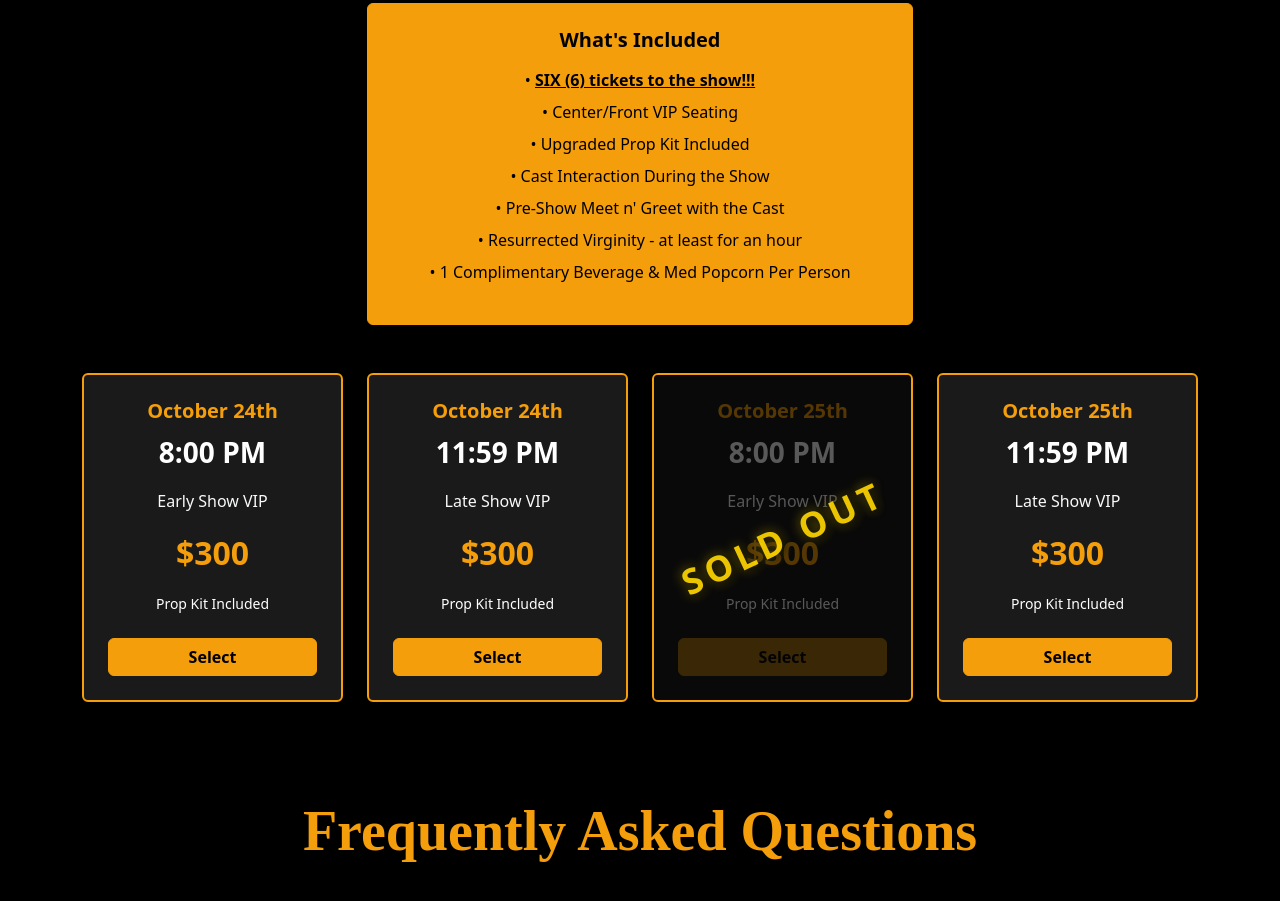
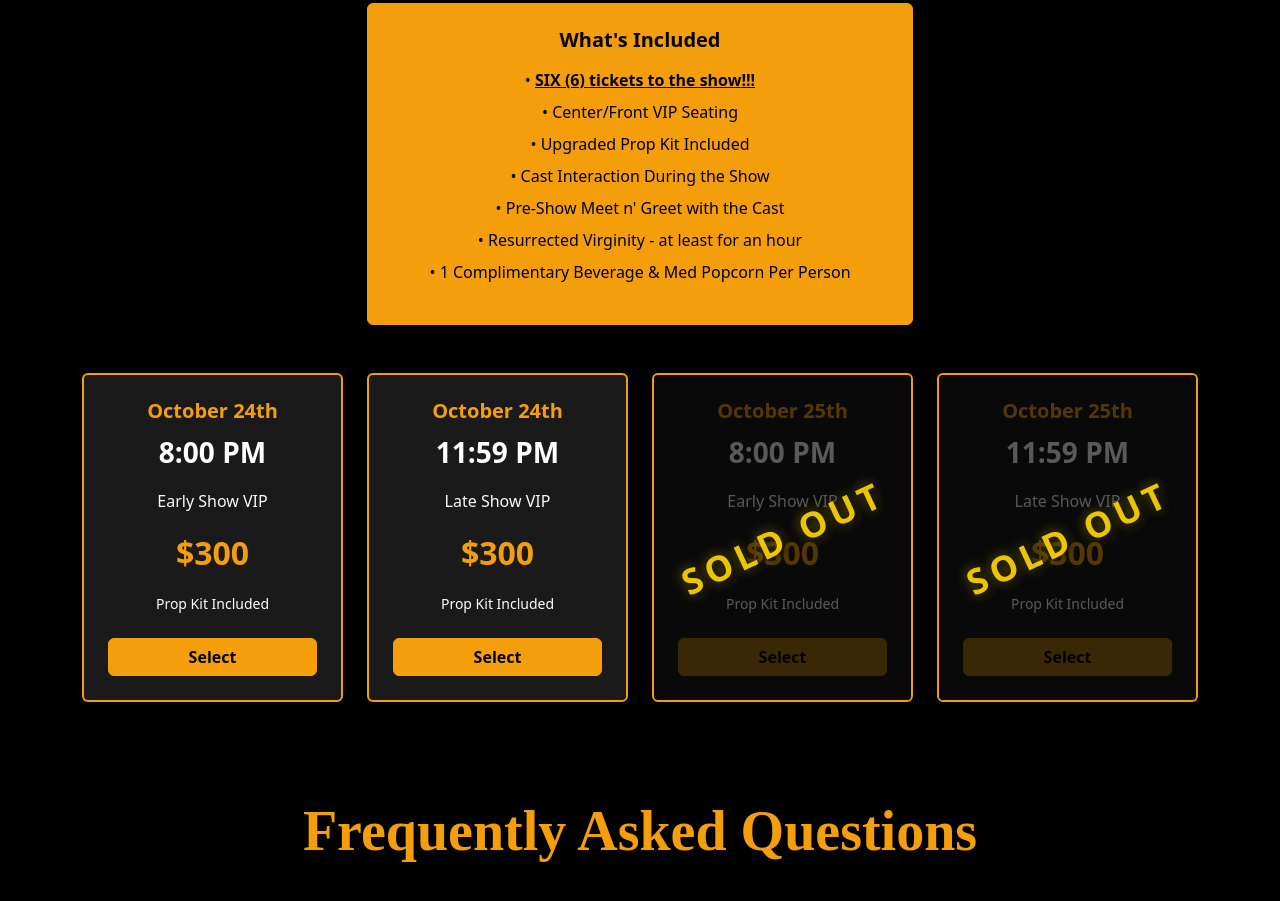
Before and after one commit to jessemarple/rhps2025, an Astro site: page / in a window 1280 px wide. Shown: the part 2021-2922 px from the top of the page. Built offline with nearby package versions, Linux system fonts and the light colour scheme; Astro itself is replaced by a stand-in of ours; a web font is replaced by a local one.

Commit message:
Refactor October 24th and 25th event sections in index.astro by updating availability indicators and enhancing the "Sold Out" overlay for better user clarity. Disable ticket selection buttons for sold-out events.

```diff
--- a/src/pages/index.astro
+++ b/src/pages/index.astro
@@ -123,7 +123,7 @@ import Layout from "../layouts/Layout.astro";
       <!-- October 24th 8PM -->
       <!-- Sold Out Overlay -->
 
-      <!-- <div class="col-lg-3 col-md-6 position-relative">
+      <div class="col-lg-3 col-md-6 position-relative">
         <div
           class="rounded p-4 border border-2 border-rhps-gold h-100 text-center position-relative"
           style="background-color: #1a1a1a; overflow: hidden;"
@@ -156,7 +156,7 @@ import Layout from "../layouts/Layout.astro";
                 user-select: none;
               "
             >
-              Sold Out
+              Available At Door
             </span>
           </div>
           <h3 class="fs-5 fw-bold mb-2 text-rhps-gold">October 24th</h3>
@@ -172,9 +172,9 @@ import Layout from "../layouts/Layout.astro";
             Select
           </button>
         </div>
-      </div> -->
+      </div>
 
-      <div class="col-lg-3 col-md-6">
+      <!-- <div class="col-lg-3 col-md-6">
         <div
           class="rounded p-4 border border-2 border-rhps-gold h-100 text-center"
           style="background-color: #1a1a1a;"
@@ -192,25 +192,13 @@ import Layout from "../layouts/Layout.astro";
               Select
             </button></a
           >
-          <!-- <button
-            class="btn btn-warning w-100 fw-bold"
-            style="background-color: var(--rhps-gold); border-color: var(--rhps-gold); color: black;"
-            data-bs-toggle="modal"
-            data-bs-target="#ticketModal"
-            data-ticket-date="October 24th"
-            data-ticket-time="8:00 PM"
-            data-ticket-price="25"
-            data-ticket-type="Early Show"
-          >
-            Select
-          </button> -->
         </div>
-      </div>
+      </div> -->
 
       <!-- October 24th 11:59PM -->
       <!-- Sold Out Overlay -->
 
-      <!-- <div class="col-lg-3 col-md-6 position-relative">
+      <div class="col-lg-3 col-md-6 position-relative">
         <div
           class="rounded p-4 border border-2 border-rhps-gold h-100 text-center position-relative"
           style="background-color: #1a1a1a; overflow: hidden;"
@@ -258,8 +246,8 @@ import Layout from "../layouts/Layout.astro";
             Select
           </button>
         </div>
-      </div> -->
-      <div class="col-lg-3 col-md-6">
+      </div>
+      <!-- <div class="col-lg-3 col-md-6">
         <div
           class="rounded p-4 border border-2 border-rhps-gold h-100 text-center"
           style="background-color: #1a1a1a;"
@@ -277,20 +265,8 @@ import Layout from "../layouts/Layout.astro";
               Select
             </button>
           </a>
-          <!-- <button
-            class="btn btn-warning w-100 fw-bold"
-            style="background-color: var(--rhps-gold); border-color: var(--rhps-gold); color: black;"
-            data-bs-toggle="modal"
-            data-bs-target="#ticketModal"
-            data-ticket-date="October 24th"
-            data-ticket-time="11:59 PM"
-            data-ticket-price="25"
-            data-ticket-type="Late Show"
-          >
-            Select
-          </button> -->
         </div>
-      </div>
+      </div> -->
 
       <!-- October 25th 8PM -->
       <div class="col-lg-3 col-md-6">
@@ -667,24 +643,55 @@ import Layout from "../layouts/Layout.astro";
         </div>
 
         <!-- October 25th 11:59PM -->
-        <div class="col-lg-3 col-md-6">
+        <!-- Sold Out Overlay -->
+        <div class="col-lg-3 col-md-6 position-relative">
           <div
-            class="rounded p-4 border border-2 border-rhps-gold h-100 text-center"
-            style="background-color: #1a1a1a;"
+            class="rounded p-4 border border-2 border-rhps-gold h-100 text-center position-relative"
+            style="background-color: #1a1a1a; overflow: hidden;"
           >
+            <div
+              style="
+                position: absolute;
+                top: 0;
+                left: 0;
+                width: 100%;
+                height: 100%;
+                background: rgba(0,0,0,0.65);
+                z-index: 2;
+                display: flex;
+                align-items: center;
+                justify-content: center;
+                pointer-events: none;
+              "
+            >
+              <span
+                style="
+                  color: #FFD700;
+                  font-size: 2.2rem;
+                  font-weight: bold;
+                  text-transform: uppercase;
+                  letter-spacing: 0.15em;
+                  opacity: 0.92;
+                  transform: rotate(-25deg);
+                  text-shadow: 2px 2px 8px #000, 0 0 12px #FFD70099;
+                  user-select: none;
+                "
+              >
+                Sold Out
+              </span>
+            </div>
             <h3 class="fs-5 fw-bold mb-2 text-rhps-gold">October 25th</h3>
             <p class="fs-3 fw-bold mb-3">11:59 PM</p>
             <p class="text-light mb-3">Late Show VIP</p>
             <p class="fs-2 fw-bold text-rhps-gold mb-3">$300</p>
             <p class="small mb-4">Prop Kit Included</p>
-            <a href="https://buy.stripe.com/3cI5kF2RT2x2dZCbCo6c004">
             <button
               class="btn btn-warning w-100 fw-bold"
               style="background-color: var(--rhps-gold); border-color: var(--rhps-gold); color: black;"
+              disabled
             >
               Select
             </button>
-            </a>
             <!-- <button
             class="btn btn-warning w-100 fw-bold"
             style="background-color: var(--rhps-gold); border-color: var(--rhps-gold); color: black;"
```
Lines whose indentation alone changed are shown as unchanged.
